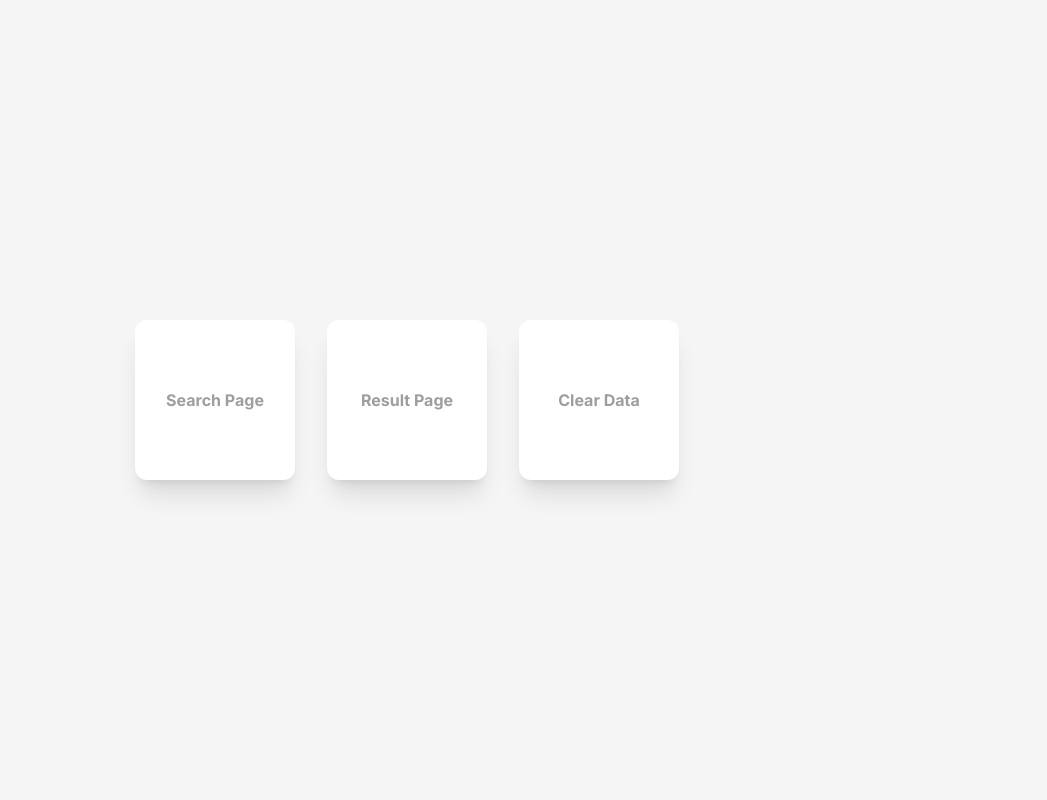
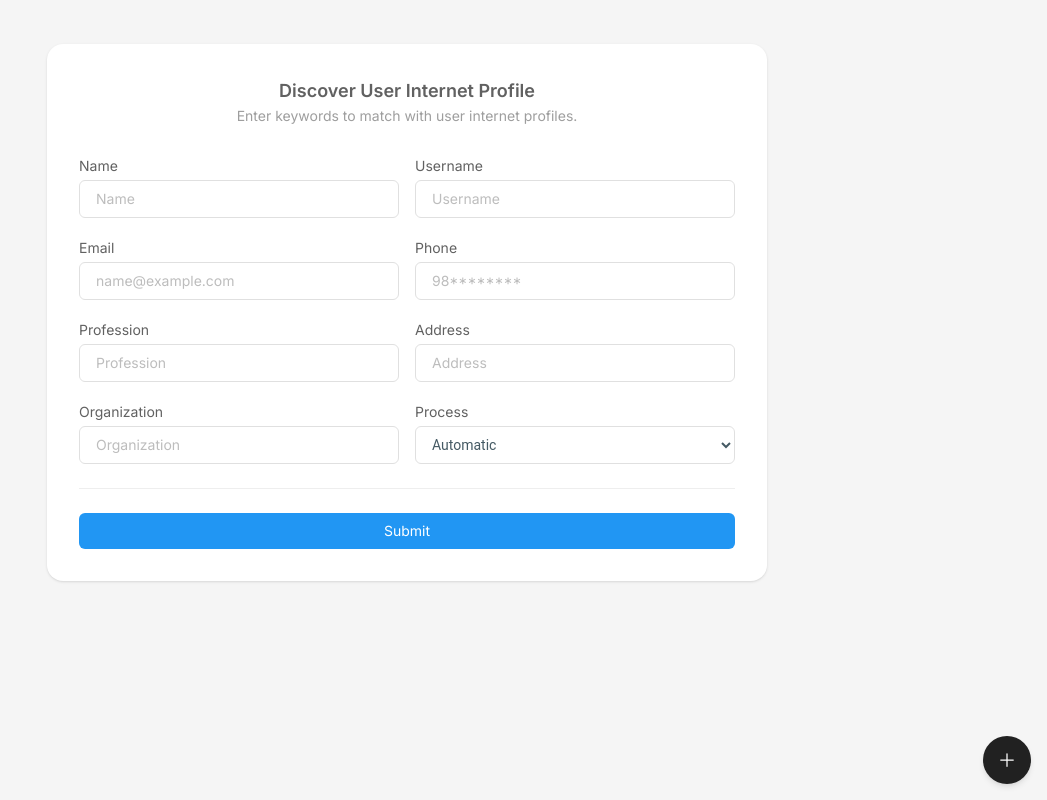
Before and after one commit to nirajgiriXD/duip, a Next.js app: page / in a window 1280 px wide. Shown: the whole page, without its empty margins (233-1280 px from the left). Built offline with nearby package versions, Linux system fonts and the light colour scheme.

Commit message:
Refactor code

```diff
--- a/app/layout.jsx
+++ b/app/layout.jsx
@@ -1,17 +1,26 @@
+/**
+ * External dependencies.
+ */
 import { Inter } from "next/font/google";
-import "./globals.css";
+
+/**
+ * Internal dependencies.
+ */
+import "@styles/globals.css";
 
 const inter = Inter({ subsets: ["latin"] });
 
 export const metadata = {
-  title: "DUIP",
-  description: "Display User Internet Profile",
+  title: "DUIP - Discover User Internet Profile",
+  description: "DUIP (Discover User Internet Profile) is a powerful and efficient tool designed to simplify the process of finding information about individuals across various platforms.",
 };
 
 export default function RootLayout({ children }) {
   return (
     <html lang="en">
-      <body className={inter.className + " bg-gray-100"}>{children}</body>
+      <body className={inter.className}>
+        {children}
+      </body>
     </html>
   );
 }
--- a/app/page.jsx
+++ b/app/page.jsx
@@ -1,55 +1,29 @@
 "use client";
 
 /**
- * External dependencies.
+ * Internal dependencies.
  */
-import { useRouter } from "next/navigation";
+import useProfile from "@hooks/useProfile";
+import { Form, Profiles, Summary, SpeedDial } from '@components';
 
-const LandingPage = () => {
-  const router = useRouter();
+const App = () => {
+  const { currentPage, formData, profiles, profileSummary, handleFormDataChange, handleFormSubmit,  setCurrentPage, handleProfileSubmit, handleProfileSelect, resetApp, isSubmitting } = useProfile();
 
   return (
-    <div className="flex gap-8 flex-wrap justify-center items-center min-h-screen py-10">
-      <div
-        className="transform rounded-xl h-40 w-40 bg-white shadow-xl transition duration-100 hover:scale-105"
-        role="button"
-        onClick={() => router.push("/search")}
-      >
-        <div className="flex h-full justify-center items-center">
-          <span className="font-bold text-gray-500 p-3 text-center">
-            Search Page
-          </span>
-        </div>
-      </div>
+    <main className="relative min-h-screen w-full bg-gray-100 dark:bg-gray-900 text-gray-800 dark:text-gray-100">
+      {/* Search Page */}
+      {currentPage === 'form' && <Form formData={formData} handleFormDataChange={handleFormDataChange} handleFormSubmit={handleFormSubmit} isSubmitting={isSubmitting} />}
 
-      <div
-        className="transform rounded-xl h-40 w-40 bg-white shadow-xl transition duration-100 hover:scale-105"
-        role="button"
-        onClick={() => router.push("/result")}
-      >
-        <div className="flex h-full justify-center items-center">
-          <span className="font-bold text-gray-500 p-3 text-center">
-            Result Page
-          </span>
-        </div>
-      </div>
+      {/* Profiles Page */}
+      {currentPage === 'profiles' && <Profiles isManual={formData.process === "manual"} profiles={profiles} isSubmitting={isSubmitting} handleProfileSubmit={handleProfileSubmit} handleProfileSelect={handleProfileSelect} />}
 
-      <div
-        className="transform rounded-xl h-40 w-40 bg-white shadow-xl transition duration-100 hover:scale-105"
-        role="button"
-        onClick={() => {
-          localStorage.clear();
-          alert("Data deleted succcessfully");
-        }}
-      >
-        <div className="flex h-full justify-center items-center">
-          <span className="font-bold text-gray-500 p-3 text-center">
-            Clear Data
-          </span>
-        </div>
-      </div>
-    </div>
+      {/* Summary Page */}
+      {currentPage === 'summary' && <Summary profileSummary={profileSummary} />}
+
+      {/* SpeedDial */}
+      <SpeedDial currentPage={currentPage} setCurrentPage={setCurrentPage} resetApp={resetApp} />
+    </main>
   );
 };
 
-export default LandingPage;
+export default App;
```
